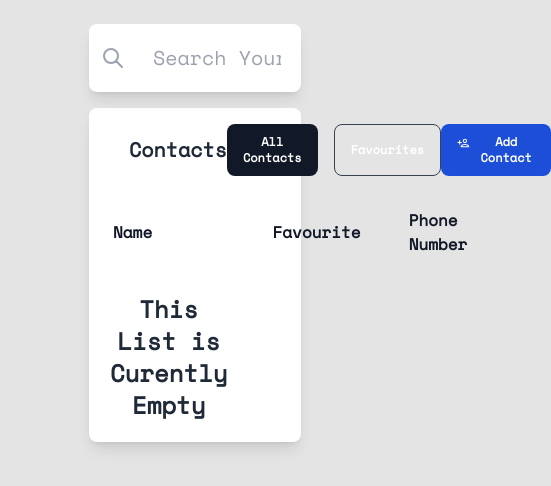
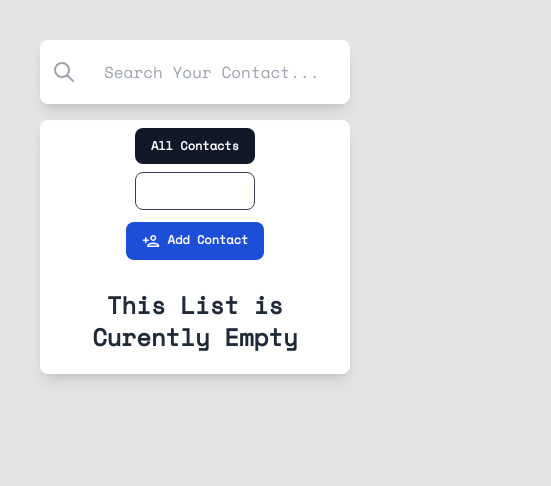
Before and after one commit to nikolakotarac/ContactList, a React (Create React App) app: page / in a window 390 px wide. Shown: the top 486 px of the page, 551 px wide, since content can reach past the window. Built offline with nearby package versions, Linux system fonts and the light colour scheme.

Commit message:
fixed onSubmit props and responsive design

```diff
--- a/src/App.js
+++ b/src/App.js
@@ -5,7 +5,7 @@ import { BrowserRouter as Router } from "react-router-dom";
 
 function App() {
   return (
-    <div className="bg-transparent flex flex-col mx-auto p-6 my-auto w-4/6 font-space">
+    <div className="bg-transparent  mx-auto px-10 py-10 my-auto font-space">
       <Router>
         <Navbar />
         <ContactList />
--- a/src/components/AddOrEditContact.js
+++ b/src/components/AddOrEditContact.js
@@ -5,13 +5,8 @@ import { useForm } from "react-hook-form";
 import { Dialog, Transition } from "@headlessui/react";
 
 import { useNavigate } from "react-router-dom";
-const AddOrEditContact = ({ initialValues }) => {
-  const {
-    addContact,
-    editContact,
-    showAddOrEditContact,
-    setShowAddOrEditContact,
-  } = useGlobalContext();
+const AddOrEditContact = ({ onSubmit, initialValues }) => {
+  const { showAddOrEditContact, setShowAddOrEditContact } = useGlobalContext();
 
   const navigate = useNavigate();
 
@@ -46,12 +41,8 @@ const AddOrEditContact = ({ initialValues }) => {
     };
   };
 
-  const onSubmit = (data) => {
-    if (mode === "add") {
-      addContact(data, image);
-    } else {
-      editContact(data, image);
-    }
+  const DoOnSubmit = (data) => {
+    onSubmit(data, image);
 
     closeAddAndReset();
   };
@@ -73,7 +64,7 @@ const AddOrEditContact = ({ initialValues }) => {
           <div className="fixed inset-0 bg-black bg-opacity-25" />
         </Transition.Child>
         <section className="fixed inset-0 overflow-y-auto font-space">
-          <section className="flex min-h-full items-center justify-center p-2 text-center">
+          <section className="flex my-10 items-center sm:justify-center p-2 text-center ">
             <Transition.Child
               as={Fragment}
               enter="ease-out duration-300"
@@ -82,7 +73,7 @@ const AddOrEditContact = ({ initialValues }) => {
               leave="ease-in duration-200"
               leaveFrom="opacity-100 scale-100"
               leaveTo="opacity-0 scale-95">
-              <Dialog.Panel className="w-full max-w-md flex flex-col  transform overflow-hidden rounded-xl bg-white py-3 px-4   shadow-xl transition-all">
+              <Dialog.Panel className=" max-w-md flex flex-col  transform overflow-hidden rounded-xl bg-white py-3 px-2 md:px-4 shadow-xl transition-all ">
                 <div className="flex gap-20 items-start ">
                   <button
                     onClick={closeAddAndReset}
@@ -97,7 +88,7 @@ const AddOrEditContact = ({ initialValues }) => {
                 </div>
                 <form
                   tabIndex={-1}
-                  onSubmit={handleSubmit(onSubmit)}
+                  onSubmit={handleSubmit(DoOnSubmit)}
                   className="flex flex-col gap-3 mt-4 ">
                   <div className="flex flex-col items-align gap-1 text-align">
                     <input
--- a/src/components/ContactList.js
+++ b/src/components/ContactList.js
@@ -35,10 +35,12 @@ const ContactList = () => {
   }
 
   return (
-    <section className="flex flex-col bg-white shadow-lg rounded-lg  mt-4">
-      <header className="px-10 py-4  flex text-align items-center justify-between	">
-        <h2 className="font-semibold text-xl text-gray-800">Contacts</h2>
-        <div className="flex gap-4 ">
+    <section className="flex flex-col bg-white shadow-lg rounded-lg mt-4 ">
+      <header className="flex flex-col sm:flex-row px-4 py-2 gap-3 sm:gap-0  text-center items-center justify-around ">
+        <h2 className="hidden font-semibold text-xl md:block text-gray-800">
+          Contacts
+        </h2>
+        <div className="flex flex-col sm:flex-row  gap-2 sm:gap-4 ">
           <button
             onClick={() => setToFavourite(false)}
             className={`text-xs ${
@@ -52,7 +54,7 @@ const ContactList = () => {
             onClick={() => setToFavourite(true)}
             className={`text-xs ${
               toFavourite === true
-                ? "bg-gray-900 hover:bg-gray-700  text-white"
+                ? "bg-gray-900 hover:bg-gray-700 text-white"
                 : "border border-gray-700 hover:bg-gray-100 text-gray-800"
             }  font-semibold rounded-lg  text-white px-4 py-2.5 `}>
             Favourites
@@ -64,34 +66,33 @@ const ContactList = () => {
             navigate("/addContact");
             handleAdd();
           }}>
-          <MdOutlinePersonAdd className="text-lg items-center" />
+          <MdOutlinePersonAdd className="text-lg items-center " />
           Add Contact
         </button>
       </header>
-      <table className="w-full text-left  text-gray-500">
+      <table className=" text-left  text-gray-500">
         <thead>
-          <tr>
-            <th scope="col" className="px-6 py-4  text-gray-900">
+          <tr className="hidden  text-sm md:text-base md:flex px-6 py-4 ">
+            <th scope="col" className="md:basis-5/12  text-gray-900">
               Name
             </th>
-            <th scope="col" className="px-6 py-4 text-l  text-gray-900">
+            <th scope="col" className=" md:basis-4/12  text-gray-900">
               Favourite
             </th>
-            <th scope="col" className="px-6 py-4  text-gray-900">
+            <th scope="col" className="  md:basis-2/12 text-gray-900">
               Phone Number
             </th>
-            <th
-              scope="col"
-              className="px-6 py-4 font-medium text-gray-900"></th>
+            <th scope="col" className="  md:basis-1/12  text-gray-900"></th>
           </tr>
         </thead>
-        <tbody className=" divide-y  ">
+        <tbody>
           {filteredContacts && filteredContacts.length > 0 ? (
             filteredContacts.map((res) => {
               return (
-                <tr className="border-t border-gray-300 " key={res.id}>
-                  <th className="flex gap-3 px-6 py-4 font-normal text-gray-900">
-                    <div className="w-14 h-14 ">
+                <tr
+                  className="px-0 sm:px-4 py-4 border-t items-center border-gray-300 items-center grid grid-cols-3 gap-1 sm:gap-2 text-center  md:flex"
+                  key={res.id}>
+                  <td className="flex gap-3 col-span-2 w-10 h-10 sm:w-16 sm:h-16  font-normal items-center text-gray-900 md:basis-5/12">
                     <img
                       src={
                         res.image === undefined
@@ -99,20 +100,22 @@ const ContactList = () => {
                           : res.image
                       }
                       alt={res.firstName}
-                        className="w-14 h-14 object-cover rounded-full max-w-none"
+                      className="w-10 h-10 sm:w-16 sm:h-16  object-cover rounded-full max-w-none"
                     />
-                    </div>
+
                     <div>
-                      <div className="font-semibold text-gray-800 ">
+                      <div className="font-semibold text-sm sm:text-base text-gray-800 text-left">
                         {res.firstName} {res.lastName}
                       </div>
-                      <div className="text-gray-500">{res.email}</div>
+                      <div className="text-gray-500 text-xs sm:text-base ">
+                        {res.email}
                       </div>
-                  </th>
-                  <td className="px-6 py-4">
+                    </div>
+                  </td>
+                  <td className=" md:basis-1/12 pl-5 pb-4 md:pl-0 md:pb-6 lg:0 ">
                     <div>
                       <button
-                        className="cursor-pointer text-xl  text-gray-800 px-2 rounded"
+                        className="cursor-pointer  text-xl  text-gray-800 px-2 rounded"
                         onClick={() => addToFavourite(res)}>
                         {res.favourite === true ? (
                           <AiFillStar className="text-yellow-500 " />
@@ -122,10 +125,12 @@ const ContactList = () => {
                       </button>
                     </div>
                   </td>
-                  <td className="px-6 py-4 text-gray-800">{res.phone}</td>
-
-                  <td className="px-6 py-4">
-                    <div className="flex justify-end gap-4 ">
+                  <td className="flex  justify-center md:justify-end pl-16 md:pl-0 gap-2 sm:pl-0  col-span-2 sm:py-2 md:px-0 md:py-0 md:pl-0 text-base text-gray-800 md:basis-4/12 ">
+                    <p className="text-base md:hidden">Number: </p>
+                    <h4 className="text-base lg:pr-10">{res.phone}</h4>
+                  </td>
+                  <td className="col-span-2 md-basis-2/12  ">
+                    <div className="flex gap-8 justify-center md:gap-3 lg:pl-10 md:pl-0">
                       <button onClick={() => openDelete(res)}>
                         <svg
                           xmlns="http://www.w3.org/2000/svg"
--- a/src/components/DeleteModal.js
+++ b/src/components/DeleteModal.js
@@ -14,7 +14,7 @@ const DeleteModal = ({ isOpenDelete, deletedContact, closeDelete }) => {
         </Transition.Child>
 
         <div className="fixed inset-0 overflow-y-auto font-space">
-          <div className="flex min-h-full items-center justify-center p-4 text-center">
+          <div className="flex mt-36 items-center md:justify-center p-4 text-center">
             <Transition.Child
               as={Fragment}
               enter="ease-out duration-300"
@@ -28,7 +28,7 @@ const DeleteModal = ({ isOpenDelete, deletedContact, closeDelete }) => {
                   <button onClick={closeDelete} className="hover:text-gray-700">
                     <AiOutlineClose />
                   </button>
-                  <h3 className="mb-3 text-xl font-semibold text-center mb-3">
+                  <h3 className="mb-3 text-base sm:text-xl font-semibold text-center mb-3">
                     Are you sure you want to delete this contact?
                   </h3>
                 </div>
--- a/src/components/Navbar.js
+++ b/src/components/Navbar.js
@@ -8,7 +8,7 @@ export const Navbar = () => {
     <div className="relative">
       <div className="flex ">
         <input
-          className="bg-white shadow-lg rounded-lg text-left pl-16 p-5 outline-none text-gray-700 font-nomral text-xl w-full"
+          className="bg-white shadow-lg rounded-lg text-left pl-16 p-5 outline-none text-gray-700 font-nomral text-base sm:text-xl w-full"
           type="text"
           name="name"
           id="name"
--- a/tailwind.config.js
+++ b/tailwind.config.js
@@ -2,6 +2,12 @@
 module.exports = {
   content: ["./src/**/*.{js,jsx,ts,tsx}"],
   theme: {
+    screens: {
+      sm: "480px",
+      md: "768px",
+      lg: "976px",
+      xl: "1440px",
+    },
     extend: {
       fontFamily: {
         space: ["Space Mono"],
```
Lines whose indentation alone changed are shown as unchanged.
